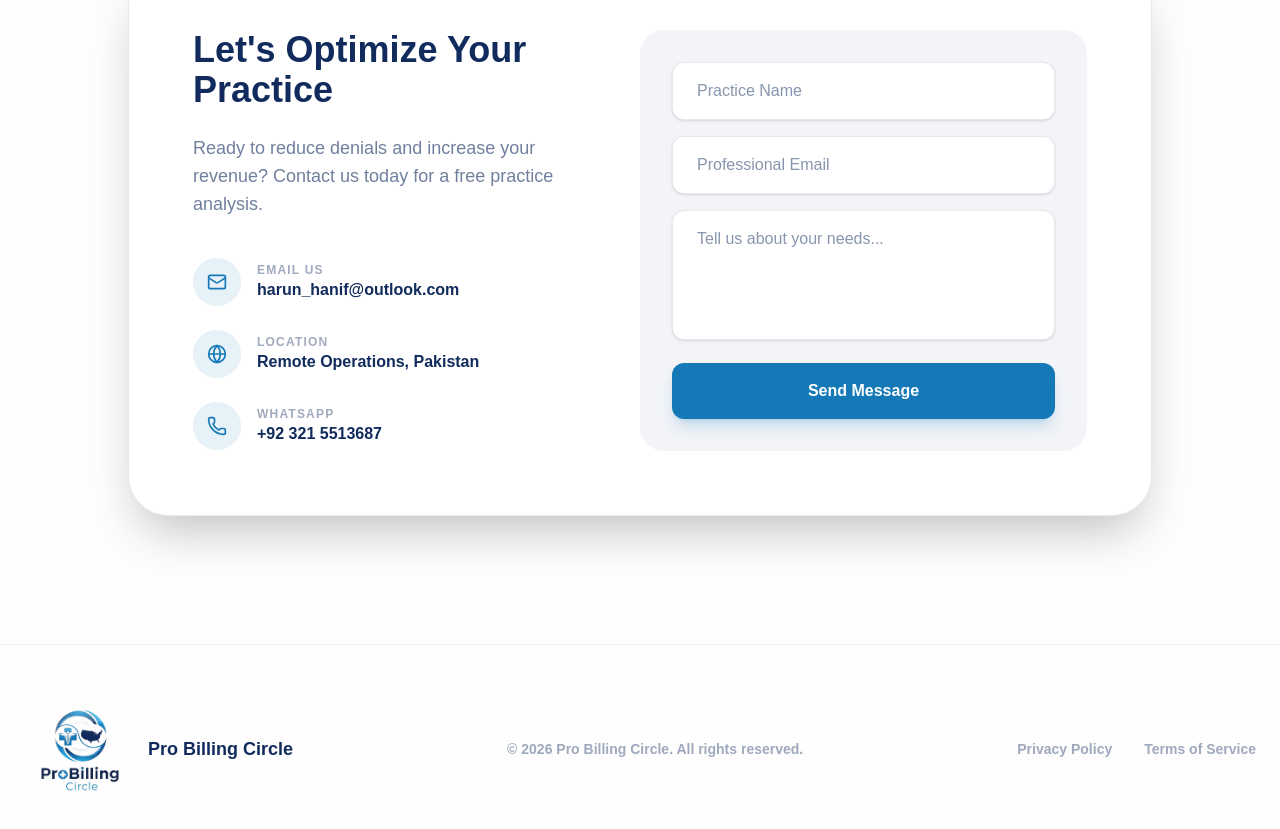
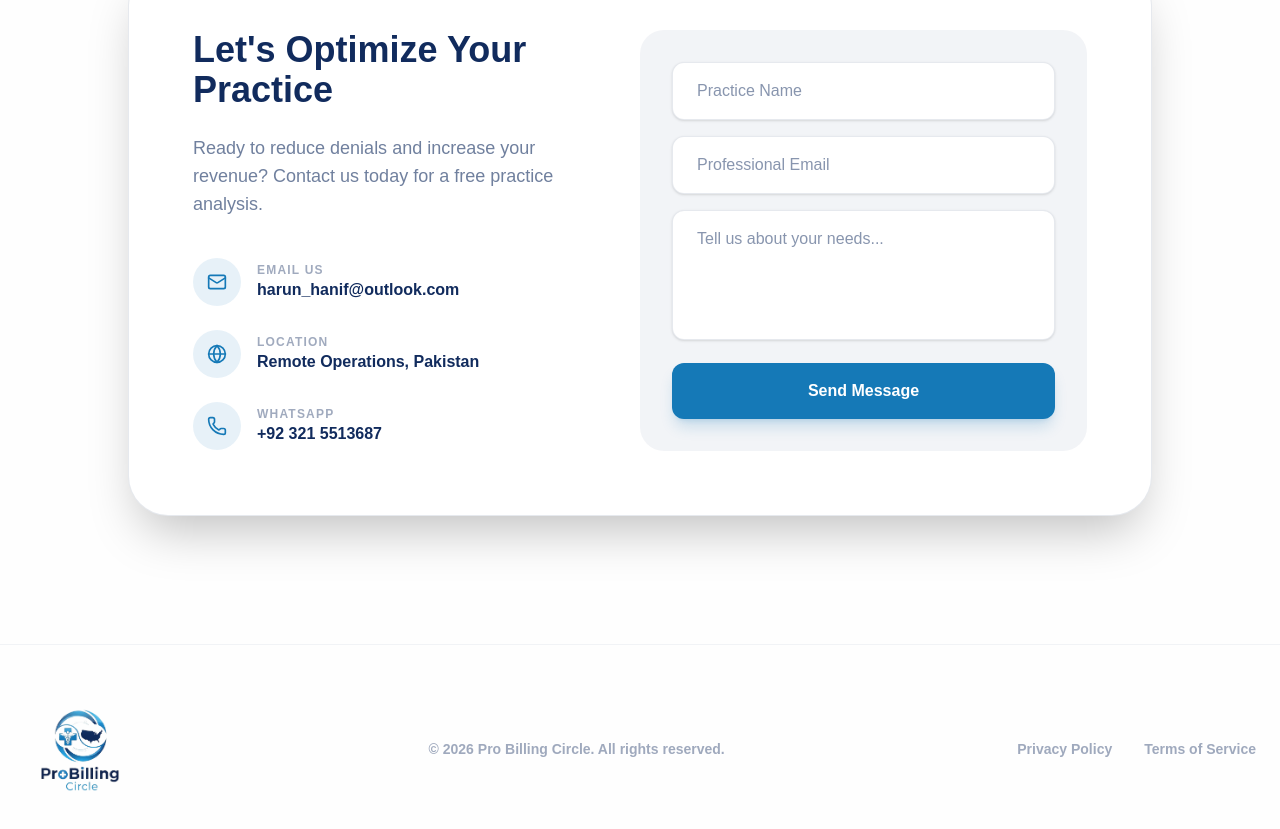
Before and after one commit to Qurbanali123/client-portfolio-, a Next.js app: page / in a window 1280 px wide. Shown: the part 4360-5189 px from the top of the page. Built offline with nearby package versions, Linux system fonts and the light colour scheme.

Commit message:
added img

```diff
--- a/app/page.tsx
+++ b/app/page.tsx
@@ -553,7 +553,7 @@ export default function Home() {
                 className="object-contain"
               />
             </div>
-            <span className="text-[#112b5d] font-bold text-lg">Pro Billing Circle</span>
+
           </motion.div>
           <div>© {new Date().getFullYear()} Pro Billing Circle. All rights reserved.</div>
           <div className="flex gap-8">
```
